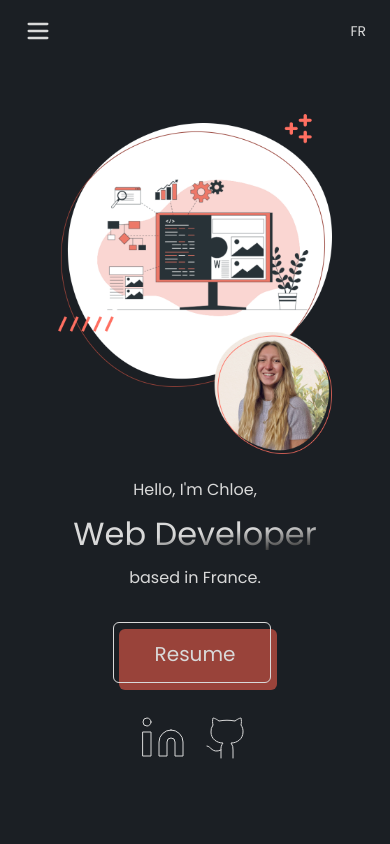
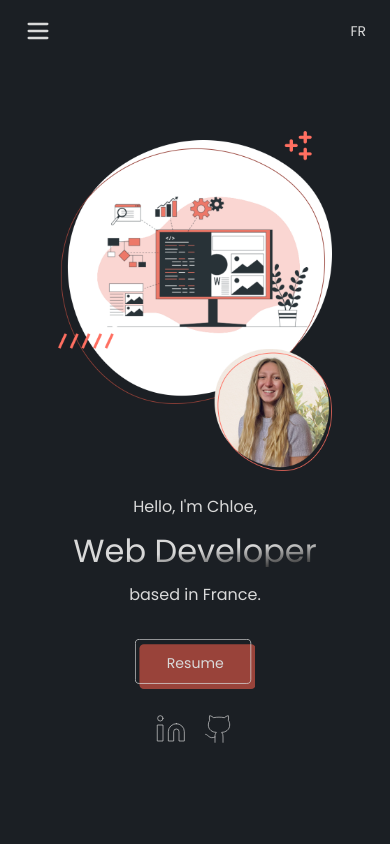
Before and after one commit to ChloeDewasmes/Portfolio, a Next.js app: page / in a window 390 px wide. Shown: the top 844 px of the page. Built offline with nearby package versions, Linux system fonts and the light colour scheme.

Commit message:
clean up - style & smaller buttons

```diff
--- a/src/app/components/Button.tsx
+++ b/src/app/components/Button.tsx
@@ -1,26 +1,21 @@
-"use client";
-
-import React, { useState } from "react";
+import { useState } from "react";
 
 interface ButtonProps {
-  width?: number;
-  height?: number;
   text: string;
 }
 
-const Button: React.FC<ButtonProps> = ({ width = 164, height = 68, text }) => {
+const Button: React.FC<ButtonProps> = ({ text }) => {
   const [isHovered, setIsHovered] = useState(false);
 
   return (
     <svg
-      width={width}
-      height={height}
+      className="sm:w-[160px] sm:h-[60px] lg:w-[180px] lg:h-[80px] min-w-[120px] min-h-[50px]" // Taille dynamique avec taille minimale
       viewBox="0 0 164 68"
       fill="none"
       xmlns="http://www.w3.org/2000/svg"
       onMouseEnter={() => setIsHovered(true)} // On hover
       onMouseLeave={() => setIsHovered(false)} // On mouse leave
-      style={{ cursor: "pointer" }} // Ensure cursor changes to pointer
+      style={{ cursor: "pointer" }}
     >
       {/* Button background */}
       <rect x="6" y="7" width="158" height="61" rx="6" fill="#99433A" />
@@ -44,9 +39,9 @@ const Button: React.FC<ButtonProps> = ({ width = 164, height = 68, text }) => {
         dominantBaseline="middle"
         textAnchor="middle"
         fill="#D9D9D9"
-        fontSize="20"
-        fontWeight={isHovered ? "bold" : "normal"} // Bold font on hover
-        style={{ transition: "font-weight 0.3s ease" }} // Smooth transition for font weight
+        fontSize="clamp(1.2rem, 4vw, 1.3rem)"
+        fontWeight={isHovered ? "bold" : "normal"}
+        style={{ transition: "font-weight 0.3s ease" }}
       >
         {text}
       </text>
--- a/src/app/globals.css
+++ b/src/app/globals.css
@@ -2,7 +2,15 @@
 @tailwind components;
 @tailwind utilities;
 
-/* Custom font-face definitions for multiple Poppins weights */
+/*
+  🔐 TailwindCSS purge safety
+  ----------------------------
+  Any custom CSS class or rule should be placed inside an @layer block
+  (base, components, or utilities) to ensure Tailwind keeps it during production builds.
+  Otherwise, unused CSS will be purged.
+*/
+
+/* FONT */
 @font-face {
   font-family: "Poppins";
   src: url("/fonts/Poppins-Thin.ttf") format("truetype");
@@ -38,13 +46,15 @@
   font-style: normal;
 }
 
-/* Apply Poppins as the default font-family */
+/* BASE STYLES */
 @layer base {
   html {
     font-family: "Poppins", system-ui, sans-serif;
   }
 }
 
+/* UTILITIES */
+@layer utilities {
   .title-text-clamp {
     font-size: clamp(2rem, min(6vw, 12vh), 8rem);
   }
@@ -57,13 +67,25 @@
     padding-bottom: clamp(2rem, min(5vw, 4vh), 5rem);
   }
 
+  .landscape-settings {
+    max-height: clamp(250px, 60vh, 800px);
+  }
+
+  .icon-responsive {
+    width: clamp(32px, min(6vw, 6vh), 64px);
+    height: clamp(32px, min(6vw, 6vh), 64px);
+    transition-duration: 300ms;
+  }
+
   @media (max-height: 600px) {
     .hide-on-landscape {
       visibility: hidden;
     }
+
     .hide-desktop-menu {
       display: none !important;
     }
+
     .show-burger-menu {
       display: flex !important;
     }
@@ -74,9 +96,4 @@
       display: none !important;
     }
   }
-
-@media (min-width: 600px) {
-  .landscape-settings {
-    max-height: clamp(250px, 60vh, 800px);
 }
-}
--- a/src/app/header.tsx
+++ b/src/app/header.tsx
@@ -53,7 +53,7 @@ export default function Header() {
 
       <button
         onClick={toggleLang}
-        className="text-light-grey text-sm font-medium hover:text-white text-lg sm:text-xl"
+        className="text-light-grey text-sm font-medium hover:text-white hover:font-semibold text-lg sm:text-xl"
       >
         {lang === "en" ? "FR" : "EN"}
       </button>
--- a/src/app/page.tsx
+++ b/src/app/page.tsx
@@ -57,14 +57,12 @@ export default function Home() {
               >
                 <div className="relative group">
                   <Linkedin
-                    className="text-light-grey group-hover:opacity-0"
-                    size={48}
+                    className="text-light-grey group-hover:opacity-0 icon-responsive"
                     style={{ strokeWidth: 0.5 }}
                   />
                   <Linkedin
-                    className="text-light-grey absolute top-0 left-0 opacity-0 group-hover:opacity-100"
-                    size={48}
-                    style={{ strokeWidth: 1.5 }}
+                    className="text-light-grey absolute top-0 left-0 opacity-0 group-hover:opacity-100 icon-responsive"
+                    style={{ strokeWidth: 1.2 }}
                   />
                 </div>
               </a>
@@ -75,14 +73,12 @@ export default function Home() {
               >
                 <div className="relative group">
                   <Github
-                    className="text-light-grey group-hover:opacity-0"
-                    size={48}
+                    className="text-light-grey group-hover:opacity-0 icon-responsive"
                     style={{ strokeWidth: 0.5 }}
                   />
                   <Github
-                    className="text-light-grey absolute top-0 left-0 opacity-0 group-hover:opacity-100"
-                    size={48}
-                    style={{ strokeWidth: 1.5 }}
+                    className="text-light-grey absolute top-0 left-0 opacity-0 group-hover:opacity-100 icon-responsive"
+                    style={{ strokeWidth: 1.2 }}
                   />
                 </div>
               </a>
```
Lines whose indentation alone changed are shown as unchanged.
